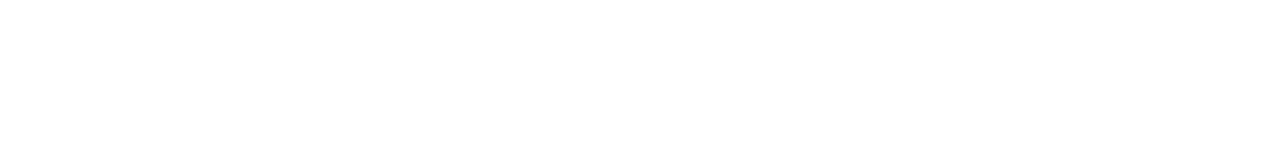
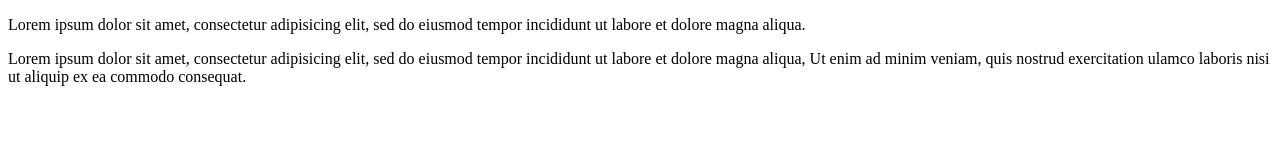
Before and after one commit to Baron921/course, a plain HTML site: page index.html in a window 1280 px wide. Drawn offline with Linux system fonts and the light colour scheme.

Commit message:
Nouvelle branche tech suivie de la modif de index

```diff
--- a/index.html
+++ b/index.html
@@ -5,5 +5,13 @@
 </head>
 <body>
 
+	<p class="text-justify">
+		Lorem ipsum dolor sit amet, consectetur adipisicing elit, sed do eiusmod tempor incididunt ut labore et dolore magna aliqua.
+	</p>
+
+	<p class="text-center">
+		Lorem ipsum dolor sit amet, consectetur adipisicing elit, sed do eiusmod tempor incididunt ut labore et dolore magna aliqua, Ut enim ad minim veniam, quis nostrud exercitation ulamco laboris nisi ut aliquip ex ea commodo consequat.
+	</p>
+
 </body>
 </html>
```
Also changed, not shown: tech.html (added, +13 -0 lines).
